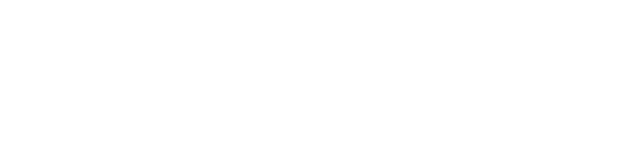
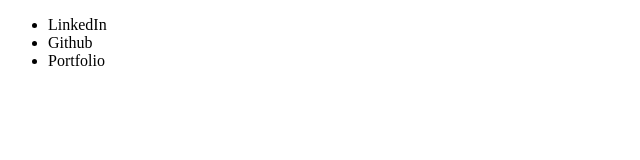
Before and after one commit to acciojob/semantic-navbar-and-audios-hcharshal31, a website: page main.html in a window 1280 px wide. Shown: the whole page, without its empty margins (0-640 px from the left). Drawn offline with Linux system fonts and the light colour scheme.

Commit message:
created a submission

```diff
--- a/main.html
+++ b/main.html
@@ -9,8 +9,14 @@
 <body>
 	<!-- the entire body must be written by student -->
     <script type="text/javascript" src="./script.js">
-</script>
-
+    </script>
+    <nav>
+		<ul>
+			<li><a href="https://www.linkedin.com/in/harshal-chavan-7584481b7/"></a>LinkedIn</li>
+			<li><a href="https://github.com/hcharshal31"></a>Github</li>
+			<li><a href="https://hcharshal31.github.io/MyPortfolio/"></a>Portfolio</li>
+		</ul>
+	</nav>
 </body>
 
 </html>
```
